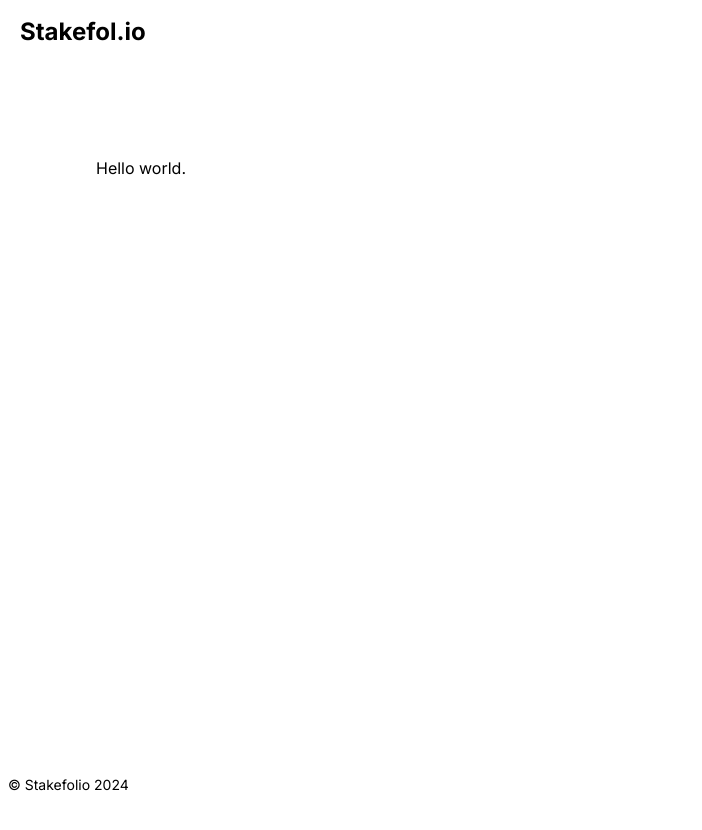
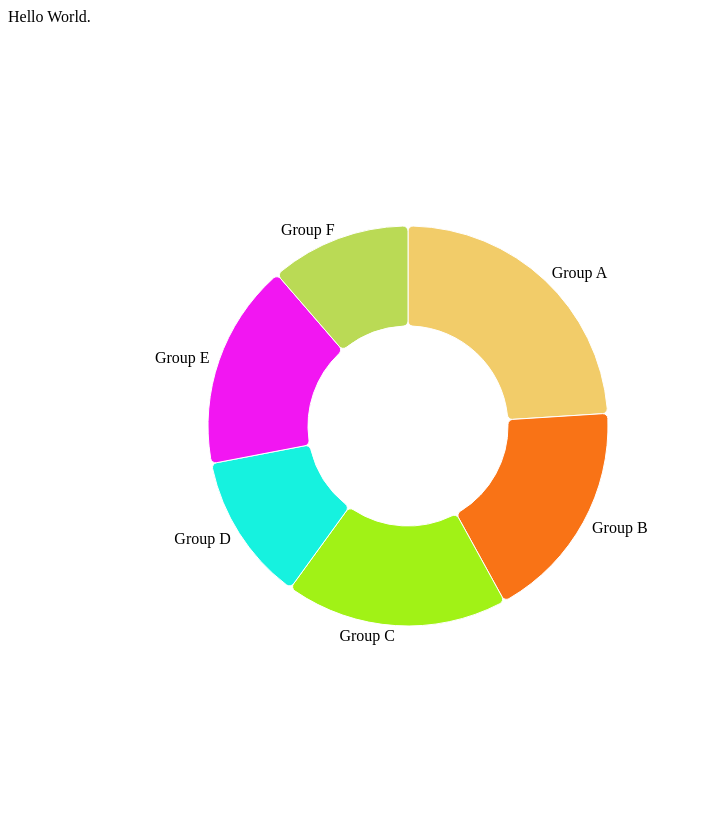
Before and after one commit to All-About-Blockchain/stakefolio, a Next.js app: page / in a window 1280 px wide. Shown: the top 830 px of the page, without its empty margins (0-702 px from the left). Before the commit the page ends 800 px from the top, so only its background shows below. Built offline with nearby package versions, Linux system fonts and the light colour scheme.

Commit message:
recharts integration

```diff
--- /dev/null
+++ b/app/components/PortfolioCompositionChart.tsx
@@ -0,0 +1,59 @@
+import { StakedAsset } from '@/app/types';
+import dynamic from 'next/dynamic';
+import React from 'react';
+import { Pie, Cell } from 'recharts';
+
+const PieChart = dynamic(
+  () => import('recharts').then((recharts) => recharts.PieChart),
+  { ssr: false }
+);
+
+const PortfolioCompositionChart = ({ data }: { data: StakedAsset[] }) => {
+  return (
+    <PieChart width={800} height={800}>
+      <Pie
+        data={data}
+        dataKey='value'
+        startAngle={90}
+        endAngle={-270}
+        cx='50%'
+        cy='50%'
+        innerRadius={100}
+        outerRadius={200}
+        cornerRadius={5}
+        label={({
+          cx,
+          cy,
+          midAngle,
+          innerRadius,
+          outerRadius,
+          value,
+          name,
+        }) => {
+          const RADIAN = Math.PI / 180;
+          const radius = innerRadius + (outerRadius - innerRadius) * 1.1; // 1.3 is a scaling factor
+          const x = cx + radius * Math.cos(-midAngle * RADIAN);
+          const y = cy + radius * Math.sin(-midAngle * RADIAN);
+          return (
+            <text
+              x={x}
+              y={y}
+              fill='#000'
+              textAnchor={x > cx ? 'start' : 'end'}
+              dominantBaseline='central'
+            >
+              {name}
+            </text>
+          );
+        }}
+        labelLine={false}
+      >
+        {data.map((item, index) => (
+          <Cell key={`cell-${index}`} fill={item.color} radius={7} />
+        ))}
+      </Pie>
+    </PieChart>
+  );
+};
+
+export default PortfolioCompositionChart;
--- a/app/page.tsx
+++ /dev/null
@@ -1,13 +0,0 @@
-import { Metadata } from 'next';
-
-export const metadata: Metadata = {
-  title: 'Stakefolio | Staking Balances and Rewards',
-};
-
-export default function Home() {
-  return (
-    <main className='min-h-100 flex flex-col justify-between p-24'>
-      <span>Hello world.</span>
-    </main>
-  );
-}
--- /dev/null
+++ b/app/types.tsx
@@ -0,0 +1,5 @@
+export type StakedAsset = {
+  name: string;
+  value: number;
+  color: string;
+};
--- /dev/null
+++ b/pages/index.tsx
@@ -0,0 +1,26 @@
+import PortfolioCompositionChart from '@/app/components/PortfolioCompositionChart';
+import { Metadata } from 'next';
+
+const stakedAssets = [
+  { name: 'Group A', value: 400, color: '#F2CC69' },
+  { name: 'Group B', value: 300, color: '#f97316' },
+  { name: 'Group C', value: 300, color: '#a1f216' },
+  { name: 'Group D', value: 200, color: '#16f2df' },
+  { name: 'Group E', value: 278, color: '#f216f2' },
+  { name: 'Group F', value: 189, color: '#bada55' },
+];
+
+export const metadata: Metadata = {
+  title: 'Stakefolio | Staking Balances and Rewards',
+};
+
+export default function Home() {
+  return (
+    <main className='min-h-90 flex flex-col justify-between p-24'>
+      Hello World.
+      <div className='min-h-[400px] w-full'>
+        <PortfolioCompositionChart data={stakedAssets} />
+      </div>
+    </main>
+  );
+}
```
Also changed, not shown: package.json (+4 -4 lines), 1 other file (tests, documents, lock files or other folders).
